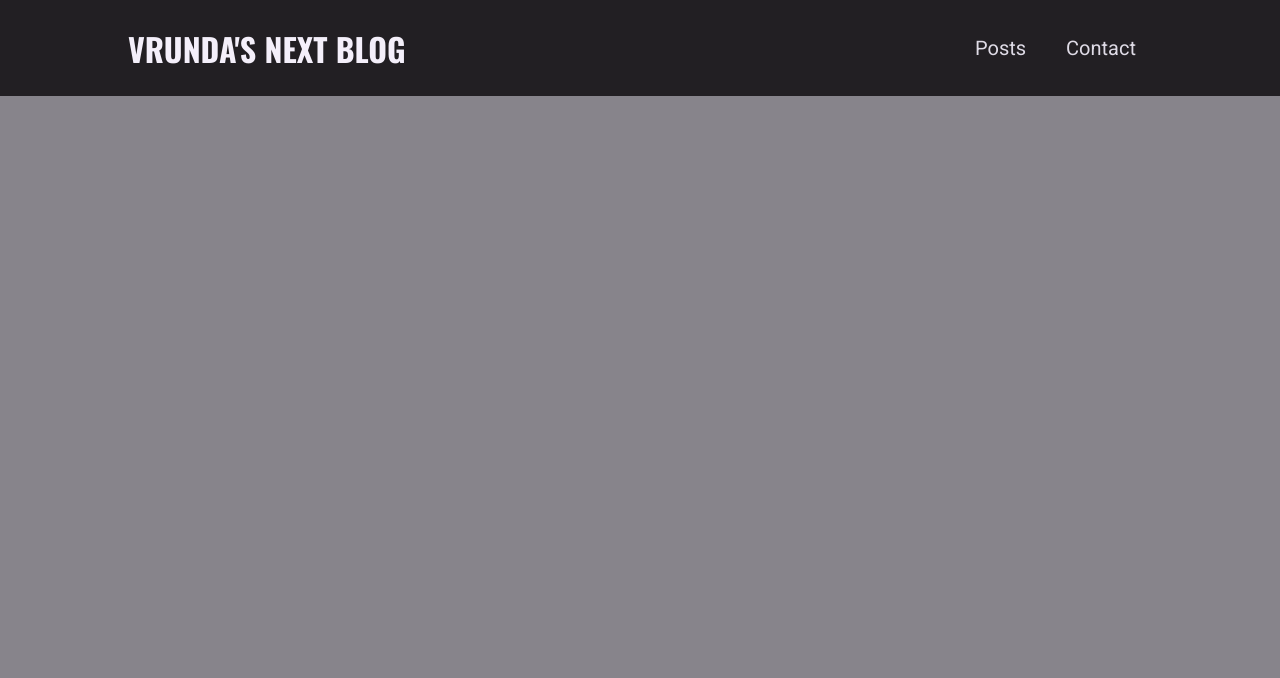
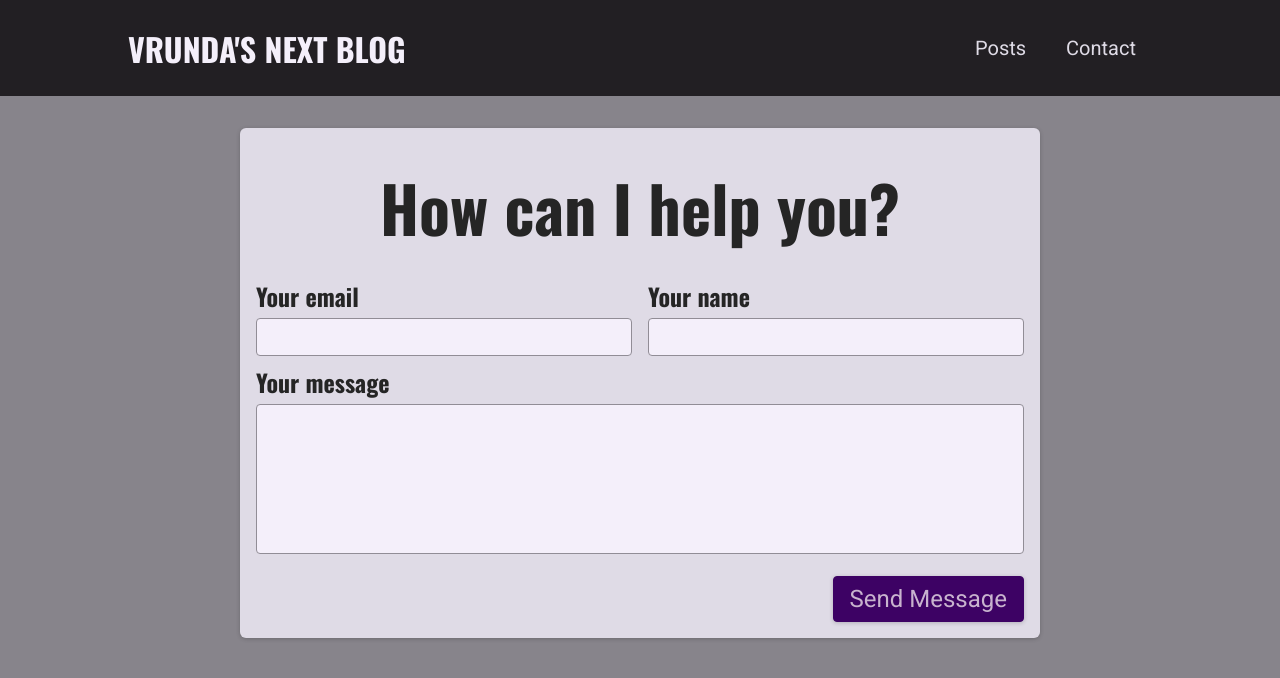
Before and after one commit to vru-nda/next-blog-app, a Next.js app: page /contact in a window 1280 px wide. Shown: the top 678 px of the page. Built offline with nearby package versions, Linux system fonts and the light colour scheme.

Commit message:
Added contact form and its api

```diff
--- /dev/null
+++ b/components/contact/ContactForm.js
@@ -0,0 +1,132 @@
+import {useEffect, useState} from 'react';
+import classes from './contact-form.module.css';
+import Notification from '../ui/notification';
+
+const ContactForm = () => {
+  const [formData, setFormData] = useState({
+    name: '',
+    email: '',
+    message: '',
+  });
+  const [notificationStatus, setNotificationStatus] = useState();
+  const [errorMessage, setErrorMessage] = useState();
+
+  const handleChange = (event) => {
+    setFormData((values) => ({
+      ...values,
+      [event.target.name]: event.target.value,
+    }));
+  };
+
+  useEffect(() => {
+    if (notificationStatus !== 'pending') {
+      const timer = setTimeout(() => {
+        setNotificationStatus(null);
+        setErrorMessage(null);
+      }, 4000);
+      return () => clearTimeout(timer);
+    }
+  }, [notificationStatus]);
+
+  const submitHandler = async (e) => {
+    e.preventDefault();
+    setNotificationStatus('pending');
+    try {
+      const res = await fetch('/api/contact', {
+        method: 'POST',
+        headers: {
+          'Content-Type': 'application/json',
+        },
+        body: JSON.stringify(formData),
+      });
+      const data = await res.json();
+
+      if (!res.ok) {
+        throw new Error(data.message || 'Something went wrong');
+      }
+
+      setNotificationStatus('success');
+      setFormData({name: '', email: '', message: ''});
+    } catch (error) {
+      setErrorMessage(error.message);
+      setNotificationStatus('error');
+    }
+  };
+
+  let notification;
+
+  if (notificationStatus === 'pending') {
+    notification = {
+      status: 'pending',
+      title: 'Sending message..',
+      message: 'Your message is on its way',
+    };
+  }
+
+  if (notificationStatus === 'success') {
+    notification = {
+      status: 'success',
+      title: 'Success',
+      message: 'Your message sent successfully',
+    };
+  }
+
+  if (notificationStatus === 'error') {
+    notification = {
+      status: 'error',
+      title: 'Error',
+      message: errorMessage,
+    };
+  }
+
+  return (
+    <section className={classes.contact}>
+      <h1>How can I help you?</h1>
+      <form onSubmit={submitHandler} className={classes.form}>
+        <div className={classes.controls}>
+          <div className={classes.control}>
+            <label htmlFor='email'>Your email</label>
+            <input
+              value={formData.email}
+              onChange={handleChange}
+              type='email'
+              name='email'
+              required
+            />
+          </div>
+          <div className={classes.control}>
+            <label htmlFor='name'>Your name</label>
+            <input
+              value={formData.name}
+              onChange={handleChange}
+              type='text'
+              name='name'
+              required
+            />
+          </div>
+        </div>
+        <div className={classes.control}>
+          <label htmlFor='message'>Your message</label>
+          <textarea
+            value={formData.message}
+            onChange={handleChange}
+            name='message'
+            rows={5}
+          ></textarea>
+        </div>
+        <div className={classes.actions}>
+          <button>Send Message</button>
+        </div>
+      </form>
+      {notification && (
+        <Notification
+          title={notification.title}
+          message={notification.message}
+          status={notification.status}
+        />
+      )}
+    </section>
+  );
+};
+
+export default ContactForm;
--- /dev/null
+++ b/components/ui/notification.js
@@ -0,0 +1,28 @@
+import ReactDOM from 'react-dom';
+
+import classes from './notification.module.css';
+
+function Notification(props) {
+  const { title, message, status } = props;
+
+  let statusClasses = '';
+
+  if (status === 'success') {
+    statusClasses = classes.success;
+  }
+
+  if (status === 'error') {
+    statusClasses = classes.error;
+  }
+
+  const cssClasses = `${classes.notification} ${statusClasses}`;
+
+  return (
+    <div className={cssClasses}>
+      <h2>{title}</h2>
+      <p>{message}</p>
+    </div>
+  );
+}
+
+export default Notification;
--- /dev/null
+++ b/components/ui/notification.module.css
@@ -0,0 +1,43 @@
+.notification {
+  display: flex;
+  justify-content: space-between;
+  align-items: center;
+  color: var(--color-grey-100);
+  background-color: var(--color-grey-800);
+  padding: 0 var(--size-8);
+  box-shadow: 0 1px 8px rgba(0, 0, 0, 0.2);
+  position: fixed;
+  height: 5rem;
+  bottom: 0;
+  width: 100%;
+  left: 0;
+  border-top-right-radius: 0;
+  border-top-left-radius: 0;
+}
+
+.notification h2 {
+  font-size: var(--size-6);
+  margin: 0;
+}
+
+.notification p {
+  margin: 0;
+}
+
+.success {
+  background-color: var(--color-success-500);
+  color: var(--color-grey-800);
+}
+
+.error {
+  background-color: var(--color-error-500);
+}
+
+@media (min-width: 768px) {
+  .notification {
+    width: 40rem;
+    left: calc(50% - 20rem);
+    border-top-right-radius: 6px;
+    border-top-left-radius: 6px;
+  }
+}
--- a/package.json
+++ b/package.json
@@ -9,6 +9,7 @@
   },
   "dependencies": {
     "gray-matter": "^4.0.3",
+    "mongodb": "^6.8.0",
     "next": "^13.0.7",
     "react": "^18.2.0",
     "react-dom": "^18.2.0",
--- /dev/null
+++ b/pages/api/contact.js
@@ -0,0 +1,46 @@
+import {MongoClient} from 'mongodb';
+
+export default async function handler(req, res) {
+  if (req.method === 'POST') {
+    const {email, name, message} = req.body;
+
+    if (
+      !email ||
+      !email.includes('@') ||
+      !name ||
+      name.trim() === '' ||
+      !message ||
+      message.trim() === ''
+    ) {
+      return res.status(422).json({message: 'Invalid input'});
+    }
+
+    const newMessage = {
+      name,
+      email,
+      message,
+    };
+
+    let client;
+    try {
+      client = await MongoClient.connect(process.env.MONGO_URI);
+    } catch (error) {
+      return res.status(500).json({message: 'Could not connect to database'});
+    }
+
+    const db = client.db('next-demo');
+    try {
+      const result = await db.collection('messages').insertOne(newMessage);
+      newMessage._id = result.insertedId;
+
+      client.close();
+
+      res
+        .status(201)
+        .json({message: 'Message sent successfully', data: newMessage});
+    } catch (error) {
+      client.close();
+      return res.status(500).json({message: 'Failed to send the message'});
+    }
+  }
+}
--- a/pages/contact/index.js
+++ b/pages/contact/index.js
@@ -1,7 +1,8 @@
 import React from 'react';
+import ContactForm from '../../components/contact/ContactForm';
 
 const ContactPage = () => {
-  return <div></div>;
+  return <ContactForm />;
 };
 
 export default ContactPage;
```
Also changed, not shown: components/contact/contact-form.module.css (renamed from contact-form.module.css), 1 other file (tests, documents, lock files or other folders).
